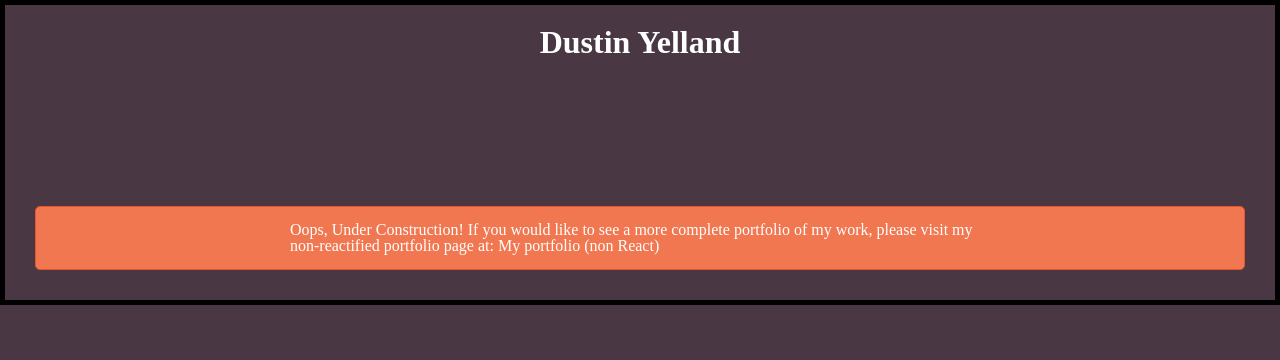
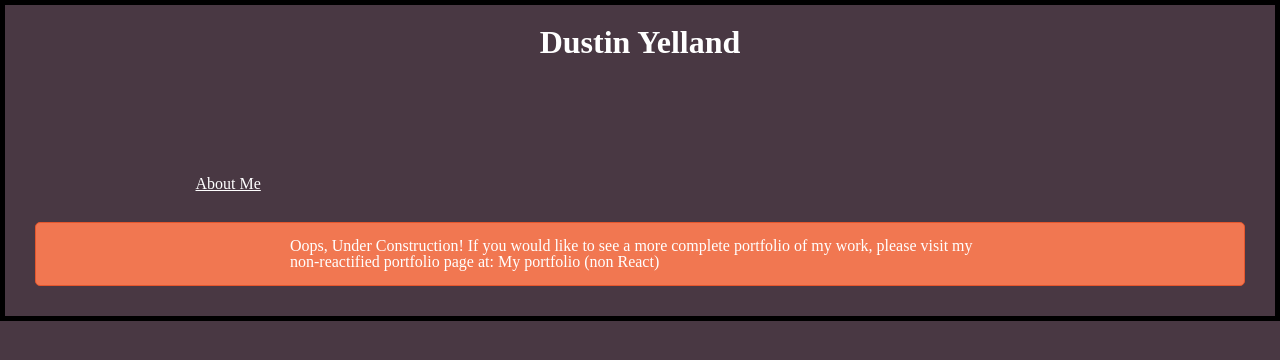
Before and after one commit to dustinyschild/my_portfolio_react, a React app: page / in a window 1280 px wide. Shown: the top 360 px of the page. Built offline with nearby package versions, Linux system fonts and the light colour scheme; the HTML template or start-up script is replaced by a standard one.

Commit message:
added main navigation component

```diff
--- a/src/components/App.js
+++ b/src/components/App.js
@@ -6,6 +6,7 @@ import { Switch, Route } from 'react-router-dom';
 
 import Header from './Header';
 import ErrorNotImplemented from './ErrorNotImplemented';
+import MainNav from './MainNav';
 //import AboutMe from './components/AboutMe';
 
 class App extends React.Component {
@@ -13,8 +14,8 @@ class App extends React.Component {
     return (
       <div>
         <Header />
+        <MainNav />
         <Switch>
-          {/* <Route path="/lol" component={AboutMe} /> */}
           <Route
             path={routes.EMPTY}
             component={ErrorNotImplemented}
--- a/src/components/Header.js
+++ b/src/components/Header.js
@@ -2,10 +2,12 @@ import './_Header.scss';
 import React from 'react';
 
 const Header = () => {
-  return(
-    <header className="main__header">
-      <h1 className="main__header__title">Dustin Yelland</h1>
-    </header>
+  return (
+    <div>
+      <header className="main__header">
+        <h1 className="main__header__title">Dustin Yelland</h1>
+      </header>
+    </div>
   );
 };
 
--- /dev/null
+++ b/src/components/MainNav.js
@@ -0,0 +1,16 @@
+import './_MainNav.scss';
+import React, { Component } from 'react';
+import { Link } from 'react-router-dom';
+import { ABOUT_ME_ROUTE } from '../constants/routes';
+
+const MainNav = ()  => {
+  return (
+    <div className='main-nav'>
+      <Link to={ABOUT_ME_ROUTE}>
+        About Me
+      </Link>
+    </div>
+  );
+};
+
+export default MainNav;
--- /dev/null
+++ b/src/components/_MainNav.scss
@@ -0,0 +1,3 @@
+.main-nav {
+  margin-left: 15%
+}
--- a/src/constants/routes.js
+++ b/src/constants/routes.js
@@ -1 +1,2 @@
 export const NOT_IMPLEMENTED = '/empty';
+export const ABOUT_ME_ROUTE = '/about-me';
```
